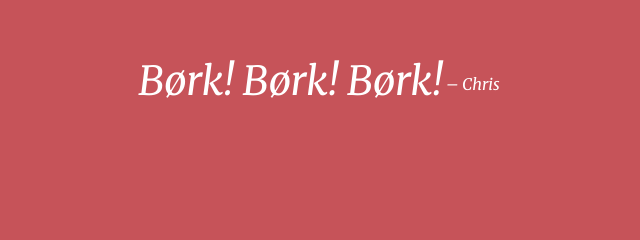
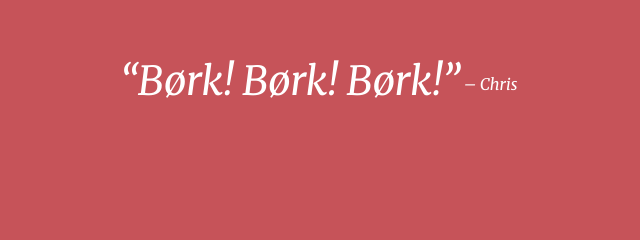
Before and after one commit to hyperoslo/hyper-says, a website: page public/index.html in a window 1280 px wide. Shown: the part 239-479 px from the top of the page, 321-961 px from the left. Drawn offline with Linux system fonts and the light colour scheme.

Commit message:
Add .quote:before and .quote:after

```diff
--- a/public/styles.css
+++ b/public/styles.css
@@ -50,6 +50,14 @@ blockquote {
   font-size: 30pt;
 }
 
+.quote:before {
+  content: "“"
+}
+
+.quote:after {
+  content: "”"
+}
+
 footer {
   display: inline-block;
   position: relative;
```
